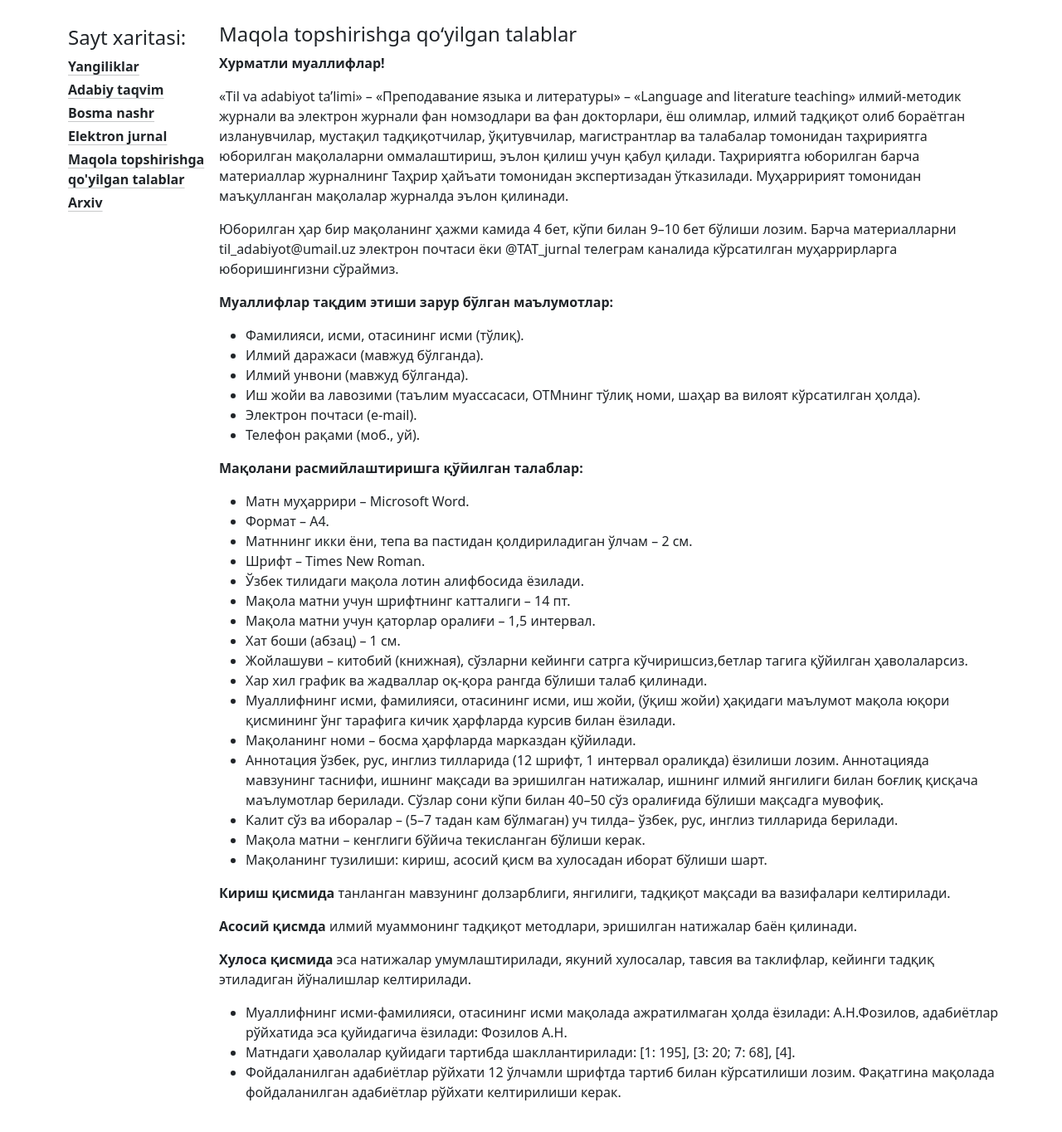
After one commit to XoliqovAbdulbosit/Magazine, a Django app: page /talab in a window 1280 px wide. The commit adds this page. Shown: the part 397-1761 px from the top of the page at 83% size. Run offline with Django 5.2, Linux system fonts and the light colour scheme.

Commit message:
Updated ui

```diff
--- a/Blog/urls.py
+++ b/Blog/urls.py
@@ -24,6 +24,8 @@ urlpatterns = [
     path('admin/', admin.site.urls),
     path('', views.main, name='home'),
     path('file/<int:pk>', views.file, name='file'),
+    path('page/<page>', views.page, name='page'),
+    path('talab', views.talab, name='talab'),
     path('signin/', views.signin, name='signin'),
     path('signup/', views.signup, name='signup'),
     path('signout/', views.signout, name='signout'),
--- a/main/models.py
+++ b/main/models.py
@@ -14,7 +14,9 @@ class File(models.Model):
     title = models.CharField(max_length=128)
     image = models.ImageField()
     file = models.FileField()
-    price = models.IntegerField()
+    views = models.IntegerField(default=0)
+    date = models.DateTimeField(auto_now=True)
+    price = models.IntegerField(default=0)
 
     def __str__(self):
         return self.title
--- a/main/views.py
+++ b/main/views.py
@@ -1,18 +1,39 @@
 from django.contrib.auth import authenticate, login, logout
 from django.contrib.auth.forms import UserCreationForm
 from django.shortcuts import render, redirect
-from .models import File
+from .models import File, Category
 
 
 # Create your views here.
 def main(request):
-    books = File.objects.all()
+    books = File.objects.filter(category=Category.objects.get(title='jurnallar'))
     return render(request, 'home.html', {'books': books})
 
 
 def file(request, pk):
     file = File.objects.get(pk=pk)
+    file.views += 1
+    file.save()
     return render(request, 'file.html', {'file': file})
+
+
+def page(request, page):
+    books = File.objects.filter(category=Category.objects.get(title=page.lower()))
+    query = request.GET.get('query', None)
+    if query is not None:
+        if query == 'views_asc':
+            books = books.order_by('views')
+        elif query == 'views_desc':
+            books = books.order_by('-views')
+        elif query == 'date_asc':
+            books = books.order_by('date')
+        elif query == 'date_desc':
+            books = books.order_by('-date')
+    return render(request, 'page.html', {'books': books, 'page': page.capitalize()})
+
+
+def talab(request):
+    return render(request, 'talab.html')
 
 
 def signin(request):
--- a/templates/base.html
+++ b/templates/base.html
@@ -15,6 +15,8 @@
 
             <nav class="d-inline-flex mt-2 mt-md-0 ms-md-auto">
                 <a class="me-3 py-2 link-body-emphasis text-decoration-none" href="{% url 'home' %}">Bosh Sahifa</a>
+                <a class="me-3 py-2 link-body-emphasis text-decoration-none" href="{% url 'home' %}">Tahririyat</a>
+                <a class="me-3 py-2 link-body-emphasis text-decoration-none" href="{% url 'home' %}">Tahririyat haqida</a>
                 {% if user.is_authenticated %}
                 <a class="me-3 py-2 link-body-emphasis text-decoration-none" href="{% url 'home' %}">Akkaunt</a>
                 <form class="d-inline" action="{% url 'signout' %}" method="post">
@@ -40,12 +42,12 @@
         <main class="row d-flex flew-nowrap">
             <div class="col-2 flex flex-column mt-2 flex-shrink-0">
                 <h4>Sayt xaritasi:</h4>
-                <a href="" class="d-block my-1 fw-bold link-dark link-offset-2 link-underline-opacity-25 link-underline-opacity-100-hover">Yangiliklar</a>
-                <a href="" class="d-block my-1 fw-bold link-dark link-offset-2 link-underline-opacity-25 link-underline-opacity-100-hover">Adabiy taqvim</a>
-                <a href="" class="d-block my-1 fw-bold link-dark link-offset-2 link-underline-opacity-25 link-underline-opacity-100-hover">Bosma nashr</a>
-                <a href="" class="d-block my-1 fw-bold link-dark link-offset-2 link-underline-opacity-25 link-underline-opacity-100-hover">Elektron jurnal</a>
-                <a href="" class="d-block my-1 fw-bold link-dark link-offset-2 link-underline-opacity-25 link-underline-opacity-100-hover">Maqola topshirishga qo'yilgan talablar</a>
-                <a href="" class="d-block my-1 fw-bold link-dark link-offset-2 link-underline-opacity-25 link-underline-opacity-100-hover">Arxiv</a>
+                <a href="{% url 'page' 'yangiliklar' %}" class="d-block my-1 fw-bold link-dark link-offset-2 link-underline-opacity-25 link-underline-opacity-100-hover">Yangiliklar</a>
+                <a href="{% url 'page' 'taqvim' %}" class="d-block my-1 fw-bold link-dark link-offset-2 link-underline-opacity-25 link-underline-opacity-100-hover">Adabiy taqvim</a>
+                <a href="{% url 'page' 'nashr' %}" class="d-block my-1 fw-bold link-dark link-offset-2 link-underline-opacity-25 link-underline-opacity-100-hover">Bosma nashr</a>
+                <a href="{% url 'page' 'jurnallar' %}" class="d-block my-1 fw-bold link-dark link-offset-2 link-underline-opacity-25 link-underline-opacity-100-hover">Elektron jurnal</a>
+                <a href="{% url 'talab' %}" class="d-block my-1 fw-bold link-dark link-offset-2 link-underline-opacity-25 link-underline-opacity-100-hover">Maqola topshirishga qo'yilgan talablar</a>
+                <a href="{% url 'page' 'arxiv' %}" class="d-block my-1 fw-bold link-dark link-offset-2 link-underline-opacity-25 link-underline-opacity-100-hover">Arxiv</a>
             </div>
             <div class="col-10 p-1">
                 {% block content %}
--- a/templates/file.html
+++ b/templates/file.html
@@ -9,7 +9,9 @@
     </div>
     <div class="col-9">
         <h2>{{ file.title }}</h2>
-        <p>{{ file.price }} so'm</p>
+        <p class="mb-0"><i class="bi bi-eye-fill"></i> {{ file.views }}</p>
+        <p class="mb-0"><i class="bi bi-calendar3"></i> {{ file.date|date:"d/m/Y" }}</p>
+        <h5 class="mt-3">{{ file.price }} so'm</h5>
         <a class="text-decoration-none btn btn-outline-success my-1" href="{{ file.file.url }}">Ko'rish</a>
     </div>
 </div>
--- a/templates/home.html
+++ b/templates/home.html
@@ -11,6 +11,8 @@
             <img src="{{ book.image.url }}" class="img-fluid rounded" alt="Kitob rasmi">
         </div>
         <h5 class="mt-3">{{ book.title }}</h5>
+        <p class="mb-0"><i class="bi bi-eye-fill"></i> {{ book.views }}</p>
+        <p class="mb-0"><i class="bi bi-calendar3"></i> {{ book.date|date:"d/m/Y" }}</p>
         <a class="d-block text-decoration-none btn btn-outline-success my-3" href="{% url 'file' book.pk %}">Ko'rish</a>
     </div>
     {% endfor %}
--- /dev/null
+++ b/templates/talab.html
@@ -0,0 +1,46 @@
+{% extends 'base.html' %}
+
+{% block title %}Talab{% endblock %}
+
+{% block content %}
+<h4>Maqola topshirishga qo‘yilgan talablar</h4>
+<p class="fw-bold">Хурматли муаллифлар!</p>
+<p>«Til va adabiyot ta’limi» – «Преподавание языка и литературы» – «Language and literature teaching» илмий-методик журнали ва электрон журнали фан номзодлари ва фан докторлари, ёш олимлар, илмий тадқиқот олиб бораётган изланувчилар, мустақил тадқиқотчилар, ўқитувчилар, магистрантлар ва талабалар томонидан таҳририятга юборилган мақолаларни оммалаштириш, эълон қилиш учун қабул қилади. Таҳририятга юборилган барча материаллар журналнинг Таҳрир ҳайъати томонидан экспертизадан ўтказилади. Муҳарририят томонидан маъқулланган мақолалар журналда эълон қилинади.</p>
+<p>Юборилган ҳар бир мақоланинг ҳажми камида 4 бет, кўпи билан 9–10 бет бўлиши лозим. Барча материалларни til_adabiyot@umail.uz электрон почтаси ёки @TAT_jurnal телеграм каналида кўрсатилган муҳаррирларга юборишингизни cўраймиз.</p>
+<p class="fw-bold">Муаллифлар тақдим этиши зарур бўлган маълумотлар:</p>
+<ul>
+    <li>Фамилияси, исми, отасининг исми (тўлиқ).</li>
+    <li>Илмий даражаси (мавжуд бўлганда).</li>
+    <li>Илмий унвони (мавжуд бўлганда).</li>
+    <li>Иш жойи ва лавозими (таълим муассасаси, ОТМнинг тўлиқ номи, шаҳар ва вилоят кўрсатилган ҳолда).</li>
+    <li>Электрон почтаси (e-mail).</li>
+    <li>Телефон рақами (моб., уй).</li>
+</ul>
+<p class="fw-bold">Мақолани расмийлаштиришга қўйилган талаблар:</p>
+<ul>
+    <li>Матн муҳаррири – Microsoft Word.</li>
+    <li>Формат – А4.</li>
+    <li>Матннинг икки ёни, тепа ва пастидан қолдириладиган ўлчам – 2 см.</li>
+    <li>Шрифт – Times New Roman.</li>
+    <li>Ўзбек тилидаги мақола лотин алифбосида ёзилади.</li>
+    <li>Мақола матни учун шрифтнинг катталиги – 14 пт.</li>
+    <li>Мақола матни учун қаторлар оралиғи – 1,5 интервал.</li>
+    <li>Хат боши (абзац) – 1 см.</li>
+    <li>Жойлашуви – китобий (книжная), сўзларни кейинги сатрга кўчиришсиз,бетлар тагига қўйилган ҳаволаларсиз.</li>
+    <li>Хар хил график ва жадваллар оқ-қора рангда бўлиши талаб қилинади.</li>
+    <li>Муаллифнинг исми, фамилияси, отасининг исми, иш жойи, (ўқиш жойи) ҳақидаги маълумот мақола юқори қисмининг ўнг тарафига кичик ҳарфларда курсив билан ёзилади.</li>
+    <li>Мақоланинг номи – босма ҳарфларда марказдан қўйилади.</li>
+    <li>Аннотация ўзбек, рус, инглиз тилларида (12 шрифт, 1 интервал оралиқда) ёзилиши лозим. Аннотацияда мавзунинг таснифи, ишнинг мақсади ва эришилган натижалар, ишнинг илмий янгилиги билан боғлиқ қисқача маълумотлар берилади. Сўзлар сони кўпи билан 40–50 сўз оралиғида бўлиши мақсадга мувофиқ.</li>
+    <li>Калит сўз ва иборалар – (5–7 тадан кам бўлмаган) уч тилда– ўзбек, рус, инглиз тилларида берилади.</li>
+    <li>Мақола матни – кенглиги бўйича текисланган бўлиши керак.</li>
+    <li>Мақоланинг тузилиши: кириш, асосий қисм ва хулосадан иборат бўлиши шарт.</li>
+</ul>
+<p><b>Кириш қисмида</b> танланган мавзунинг долзарблиги, янгилиги, тадқиқот мақсади ва вазифалари келтирилади.</p>
+<p><b>Асосий қисмда</b> илмий муаммонинг тадқиқот методлари, эришилган натижалар баён қилинади.</p>
+<p><b>Хулоса қисмида</b> эса натижалар умумлаштирилади, якуний хулосалар, тавсия ва таклифлар, кейинги тадқиқ этиладиган йўналишлар келтирилади.</p>
+<ul>
+    <li>Муаллифнинг исми-фамилияси, отасининг исми мақолада ажратилмаган ҳолда ёзилади: А.Н.Фозилов, адабиётлар рўйхатида эса қуйидагича ёзилади: Фозилов А.Н.</li>
+    <li>Матндаги ҳаволалар қуйидаги тартибда шакллантирилади: [1: 195], [3: 20; 7: 68], [4].</li>
+    <li>Фойдаланилган адабиётлар рўйхати 12 ўлчамли шрифтда тартиб билан кўрсатилиши лозим. Фақатгина мақолада фойдаланилган адабиётлар рўйхати келтирилиши керак.</li>
+</ul>
+{% endblock %}
```
Also changed, not shown: templates/page.html (added, +33 -0 lines).
